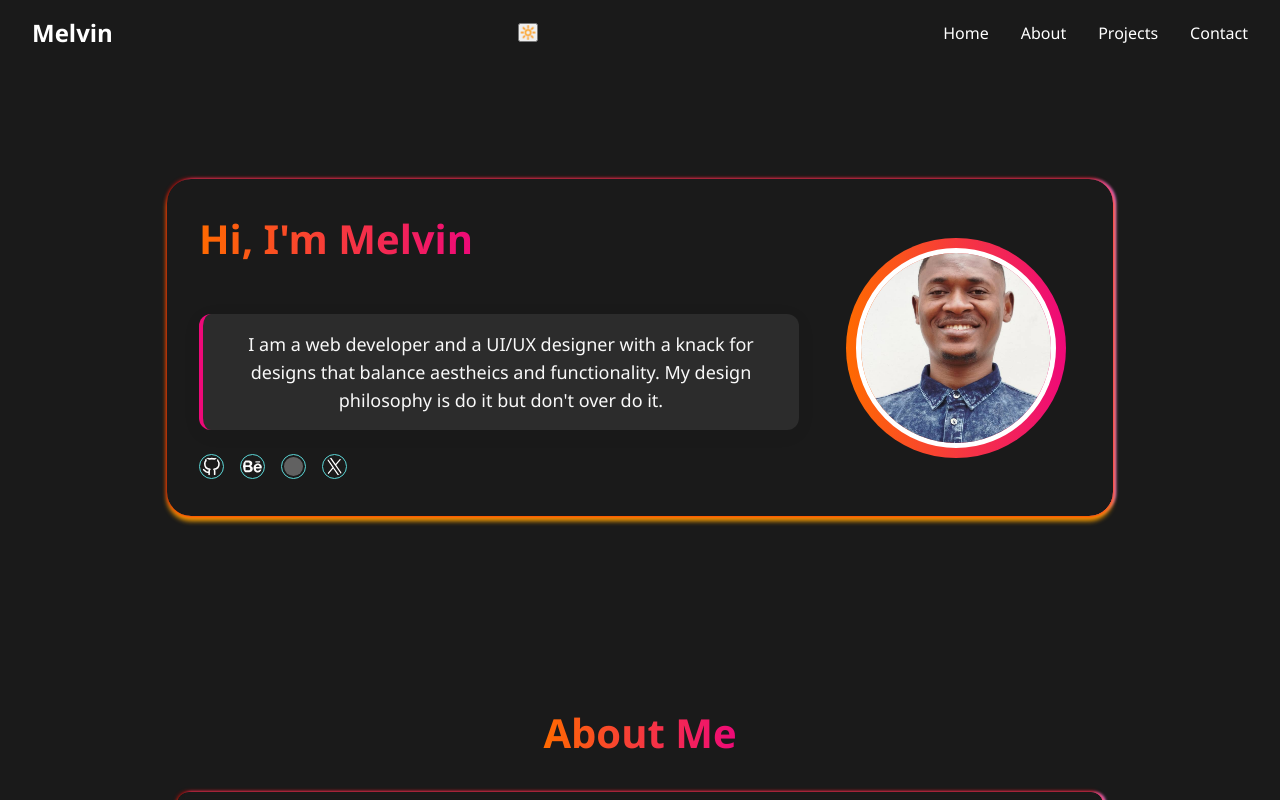
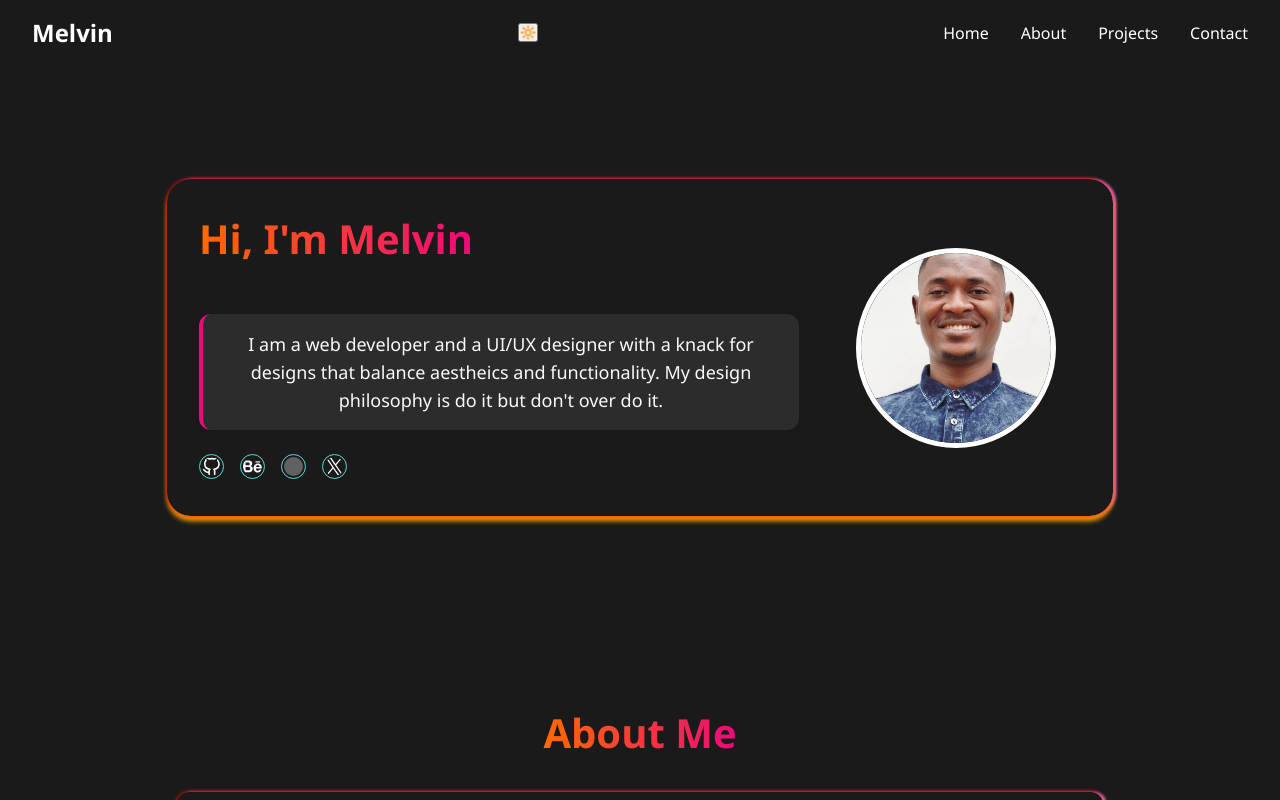
Before and after one commit to Melgreat/my-website, a React (Vite) app: page / in a window 1280 px wide. Built offline with nearby package versions, Linux system fonts and the light colour scheme; grey boxes are pictures that could not be loaded.

Commit message:
removed background

```diff
--- a/src/index.css
+++ b/src/index.css
@@ -100,18 +100,6 @@
   height: 250px;
 }
 
-.background {
-  position: absolute;
-  background: linear-gradient(90deg, #ff6a00, #ee0979);
-  width: 220px;
-  height: 220px;
-  border-radius: 50%;
-  top: 50%;
-  left: 50%;
-  transform: translate(-50%, -50%);
-  z-index: 0;
-}
-
 .profile-pic {
   position: absolute;
   top: 50%;
```
